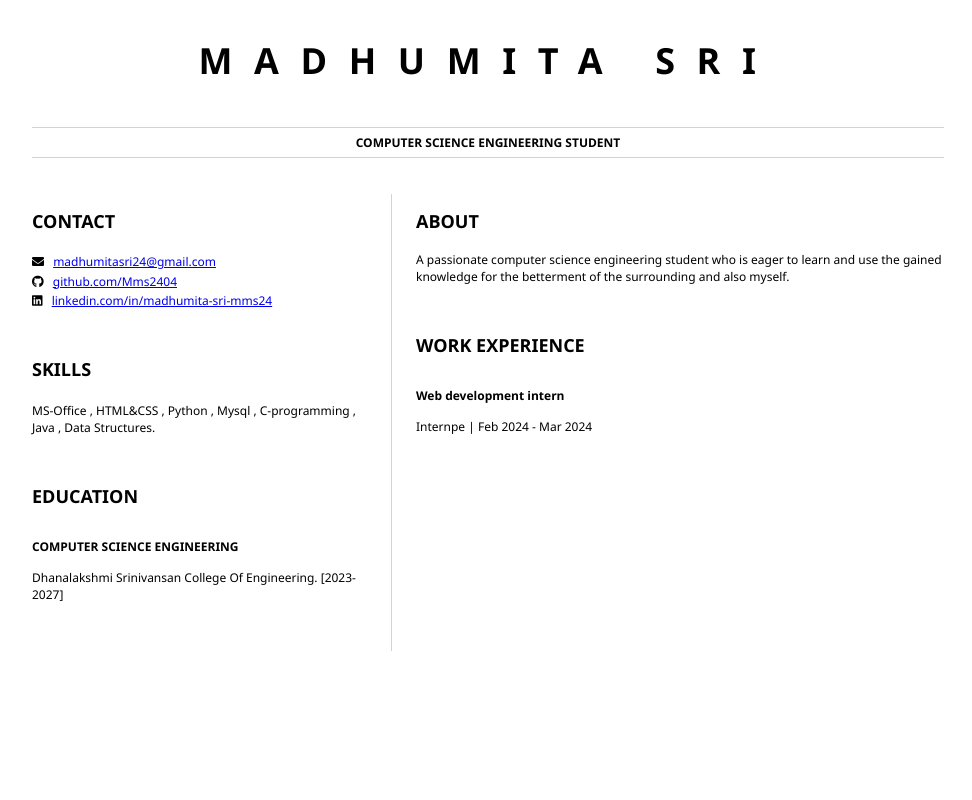
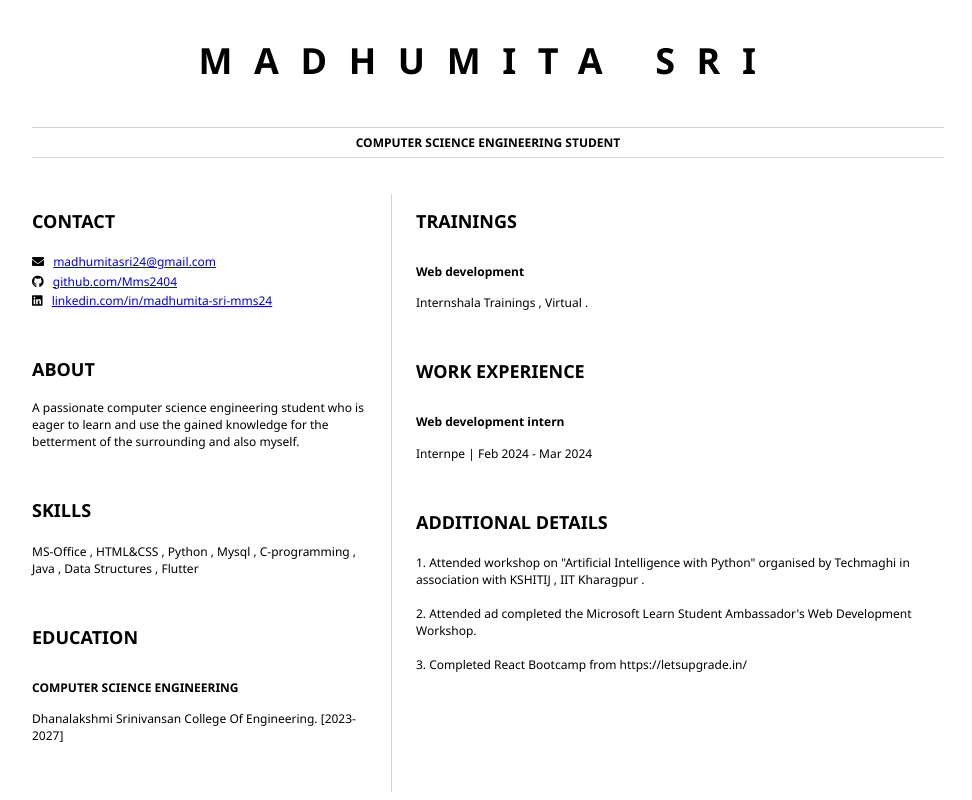
Before and after one commit to Mms2404/Madhumita-Sri, a plain HTML site: page index.html in a window 1280 px wide. Shown: the whole page, without its empty margins (152-1124 px from the left). Drawn offline with Linux system fonts and the light colour scheme.

Commit message:
Update index.html

```diff
--- a/index.html
+++ b/index.html
@@ -30,8 +30,12 @@
                     </p>
 				</section>
 				<section>
+					<h2>ABOUT</h2>
+					A passionate computer science engineering student who is eager to learn and use the gained knowledge for the betterment of the surrounding and also myself.
+				</section>
+				<section>
 					<h2>SKILLS</h2>
-					<p> MS-Office , HTML&CSS , Python , Mysql , C-programming , Java , Data Structures. </p>
+					<p> MS-Office , HTML&CSS , Python , Mysql , C-programming , Java , Data Structures , Flutter </p>
 				</section>
 				<section>
 					<h2>EDUCATION</h2>
@@ -42,9 +46,13 @@
 				</section>
 			</article>
 			<article id="mainRight">
+
 				<section>
-					<h2>ABOUT</h2>
-					A passionate computer science engineering student who is eager to learn and use the gained knowledge for the betterment of the surrounding and also myself.
+					<h2>TRAININGS</h2>
+					<h3>Web development</h3>
+                    <p>
+                        Internshala Trainings , Virtual .
+                    </p>
 				</section>
 				<section>
 					<h2>WORK EXPERIENCE</h2>
@@ -53,6 +61,16 @@
                         Internpe | Feb 2024 - Mar 2024
                     </p>
 				</section>
+				<section>
+					<h2>ADDITIONAL DETAILS</h2>
+                    <p>
+                        1. Attended workshop on "Artificial Intelligence with Python" organised by Techmaghi in association with KSHITIJ , IIT Kharagpur .
+						<br> <br>
+						2. Attended ad completed the Microsoft Learn Student Ambassador's Web Development Workshop.
+						<br> <br>
+						3. Completed React Bootcamp from https://letsupgrade.in/
+                    </p>
+				</section>
 			</article>
 		</main>
 	</body>
```
